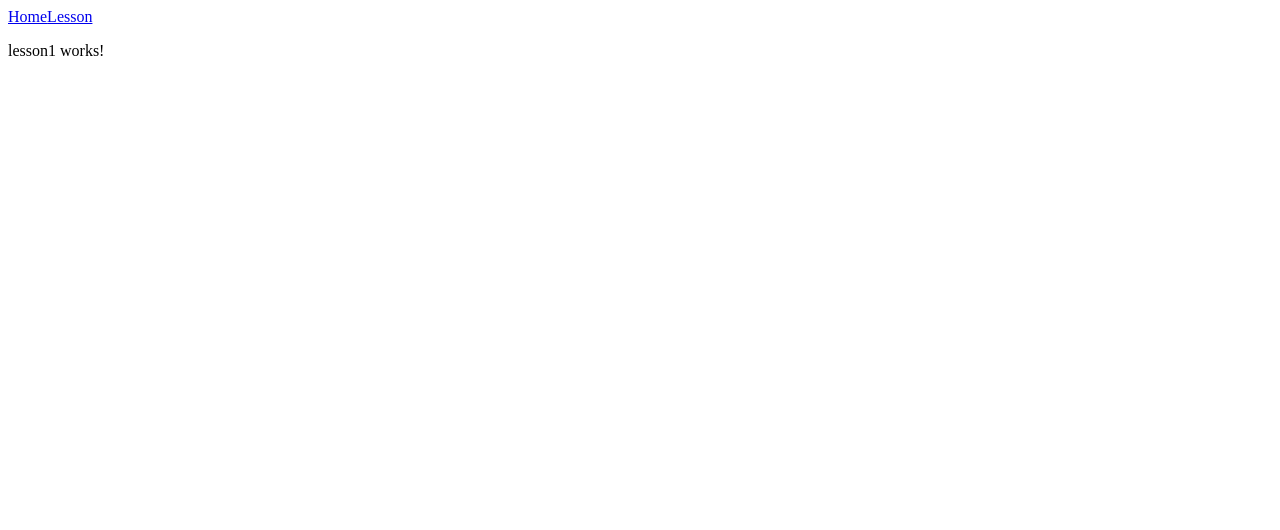
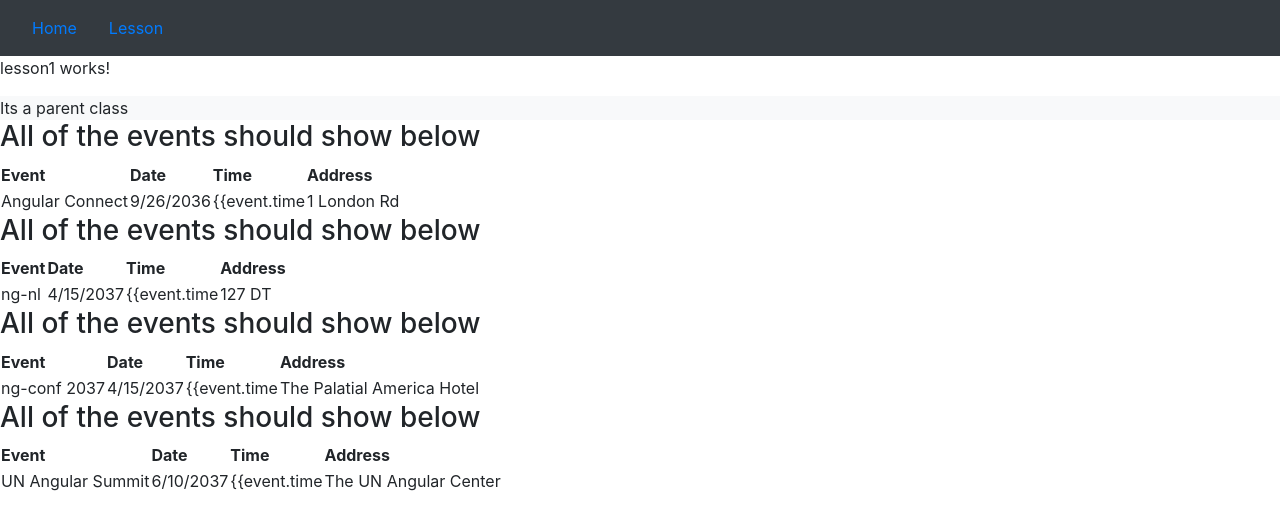
Before and after one commit to PiyushKumarTrivedi/Pract, an Angular app: page /Lesson in a window 1280 px wide. Shown: the top 530 px of the page. Built offline with nearby package versions, Linux system fonts and the light colour scheme.

Commit message:
commit
Signed-off-by: piyushkumartrivedi <csepiyush@gmail.com>

```diff
--- a/angular.json
+++ b/angular.json
@@ -23,9 +23,13 @@
               "src/assets"
             ],
             "styles": [
+              "./node_modules/bootstrap/dist/css/bootstrap.min.css",
               "src/styles.css"
             ],
-            "scripts": [],
+            "scripts": [
+              "./node_modules/bootstrap/dist/js/bootstrap.js",
+              "./node_modules/jquery/dist/jquery.js"
+            ],
             "es5BrowserSupport": true
           },
           "configurations": {
--- a/src/app/app.module.ts
+++ b/src/app/app.module.ts
@@ -6,13 +6,17 @@ import { AppComponent } from './app.component';
 import { NavbarComponent } from './navbar/navbar.component';
 import { Lesson1Component } from './example/lesson1/lesson1.component';
 import { HomeComponent } from './home/home.component';
+import { EventChildComponent } from './example/lesson1/event-child/event-child.component';
+import { EventParentComponent } from './example/lesson1/event-parent/event-parent.component';
 
 @NgModule({
   declarations: [
     AppComponent,
     NavbarComponent,
     Lesson1Component,
-    HomeComponent
+    HomeComponent,
+    EventChildComponent,
+    EventParentComponent
   ],
   imports: [
     BrowserModule,
--- /dev/null
+++ b/src/app/example/lesson1/event-child/event-child.component.html
@@ -0,0 +1,24 @@
+<div *ngFor= "let event of inputchild">
+    <h3>All of the events should show below</h3>
+
+    <table>
+      <thead>
+        <tr>
+          <th>Event</th>
+          <th>Date</th>
+          <th>Time</th>
+          <th>Address</th>
+        </tr>
+      </thead>
+      <tbody>
+        <tr>
+          <td>{{event.name}} </td>
+          <td>{{event.date}} </td>
+          <td>{{event.time</td>
+          <td>{{event.location.address}} </td>
+
+        </tr>
+      </tbody>
+    </table>
+
+  </div>
--- /dev/null
+++ b/src/app/example/lesson1/event-child/event-child.component.ts
@@ -0,0 +1,16 @@
+import { Component, OnInit, Input } from '@angular/core';
+
+@Component({
+  selector: 'app-event-child',
+  templateUrl: './event-child.component.html',
+  styleUrls: ['./event-child.component.css']
+})
+export class EventChildComponent implements OnInit {
+
+  @Input() inputchild :any[];
+  constructor() { }
+
+  ngOnInit() {
+  }
+
+}
--- /dev/null
+++ b/src/app/example/lesson1/event-parent/event-parent.component.html
@@ -0,0 +1,2 @@
+<div class="bg-light">Its a parent class</div>
+<app-event-child [inputchild]=events></app-event-child>
--- /dev/null
+++ b/src/app/example/lesson1/event-parent/event-parent.component.ts
@@ -0,0 +1,23 @@
+import { Component, OnInit } from '@angular/core';
+
+@Component({
+  selector: 'app-event-parent',
+  templateUrl: './event-parent.component.html',
+  styleUrls: ['./event-parent.component.css']
+})
+export class EventParentComponent implements OnInit {
+
+    events: any = [
+    {name: 'Angular Connect', date: '9/26/2036', time: '10am', location: {address: '1 London Rd', city: 'London', country: 'England'}},
+    {name: 'ng-nl', date: '4/15/2037', time: '9am', location: {address: '127 DT ', city: 'Amsterdam', country: 'NL'}},
+    // tslint:disable-next-line:max-line-length
+    {name: 'ng-conf 2037', date: '4/15/2037', time: '9am', location: {address: 'The Palatial America Hotel', city: 'Salt Lake City', country: 'USA'}},
+    {name: 'UN Angular Summit', date: '6/10/2037', time: '8am', location: {address: 'The UN Angular Center', city: 'New York', country: 'USA'}},
+  ]
+
+  constructor() { }
+
+  ngOnInit() {
+  }
+
+}
--- a/src/app/example/lesson1/lesson1.component.html
+++ b/src/app/example/lesson1/lesson1.component.html
@@ -1,3 +1,4 @@
 <p>
   lesson1 works!
 </p>
+<app-event-parent> </app-event-parent>
--- a/src/app/navbar/navbar.component.html
+++ b/src/app/navbar/navbar.component.html
@@ -1,4 +1,4 @@
-<nav class="navbar navbar-example navbar-link">
+<nav class="navbar navbar-expand-lg navbar-light bg-dark ">
   <a [routerLink]="['/Home']" routerLinkActive="router-link-active"   class="nav-link">Home</a>
   <a [routerLink]="['/Lesson']" routerLinkActive="router-link-active"  class="nav-link">Lesson</a>
 
```
Also changed, not shown: src/app/example/lesson1/event-child/event-child.component.css (added), src/app/example/lesson1/event-parent/event-parent.component.css (added), 2 other files (tests, documents, lock files or other folders).
